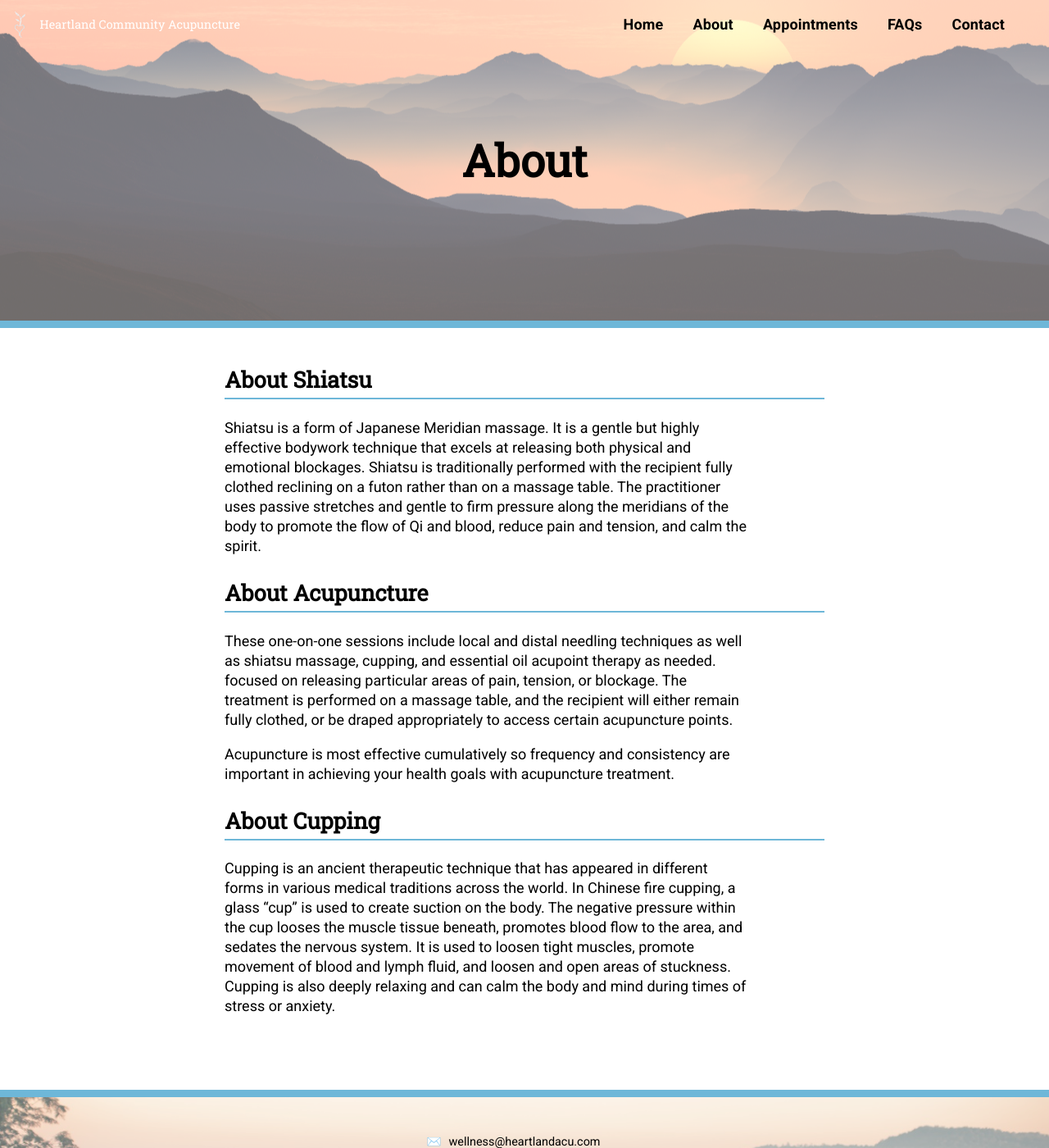
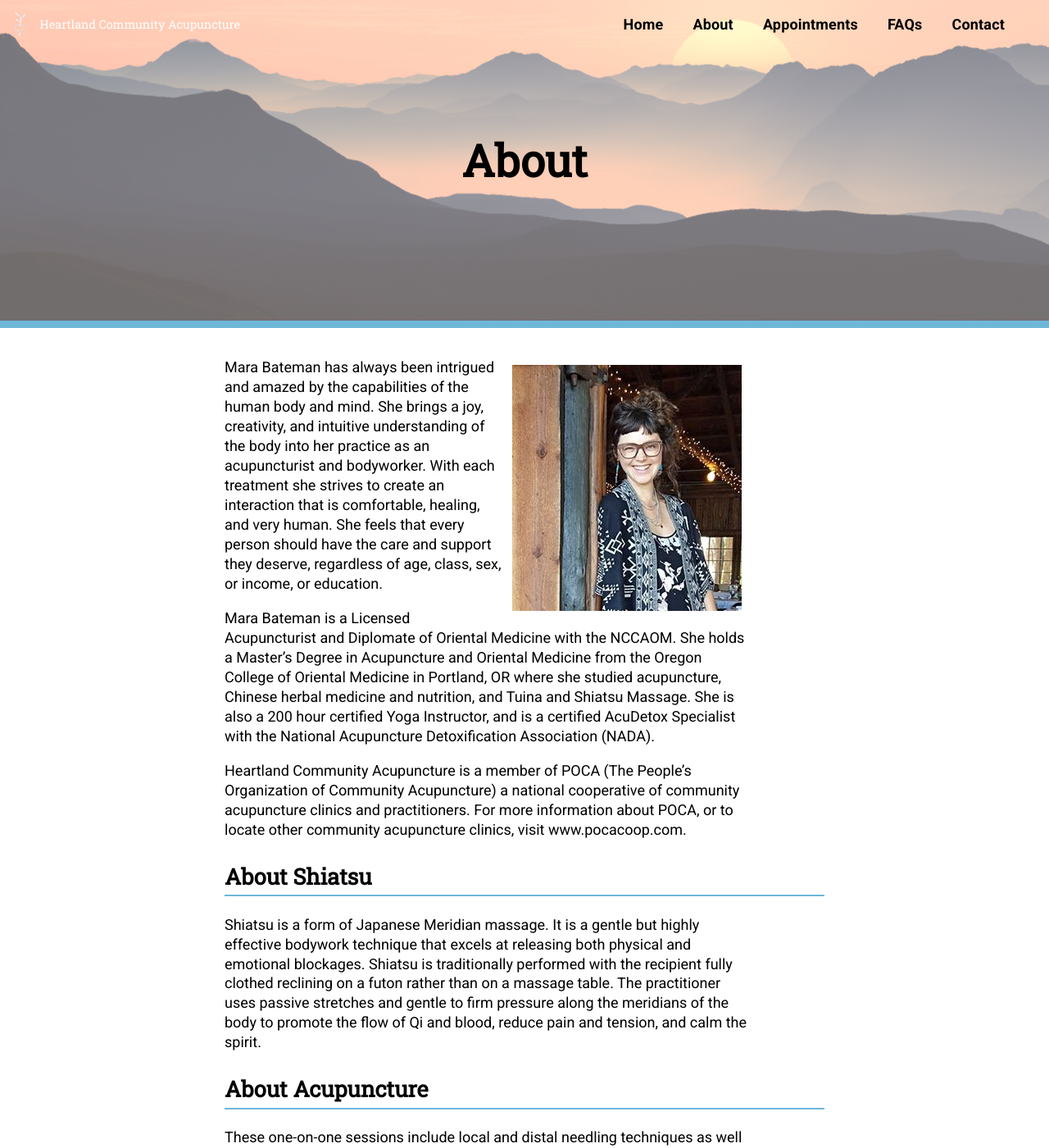
Before and after one commit to alwaysblank/heartlandacu, a Jekyll site: the page built from about.md, in a window 1280 px wide and 1400 px high. Shown: the whole window at 82% size. Built offline with Jekyll 4.4.1, drawn with Linux system fonts in a browser that asks for light colours; a script that is not in the unit is left out.

Commit message:
Update Pages “about”

```diff
--- a/about.md
+++ b/about.md
@@ -3,6 +3,16 @@ layout: page
 title: About
 masthead: /assets/images/uploads/sunset.png
 ---
+![](/assets/images/uploads/mara.jpg)
+
+Mara Bateman has always been intrigued and amazed by the capabilities of the human body and mind. She brings a joy, creativity, and intuitive understanding of the body into her practice as an acupuncturist and bodyworker. With each treatment she strives to create an interaction that is comfortable, healing, and very human. She feels that every person should have the care and support they deserve, regardless of age, class, sex, or income, or education.
+
+Mara Bateman is a Licensed Acupuncturist and Diplomate of Oriental Medicine with the NCCAOM. She holds a Master’s Degree in Acupuncture and Oriental Medicine from the Oregon College of Oriental Medicine in Portland, OR where she studied acupuncture, Chinese herbal medicine and nutrition, and Tuina and Shiatsu Massage. She is also a 200 hour certified Yoga Instructor, and is a certified AcuDetox Specialist with the National Acupuncture Detoxification Association (NADA).
+
+Heartland Community Acupuncture is a member of POCA (The People's Organization of Community Acupuncture) a national cooperative of community acupuncture clinics and practitioners. For more information about POCA, or to locate other community acupuncture clinics, visit www.pocacoop.com.
+
+
+
 ## About Shiatsu
 
 Shiatsu is a form of Japanese Meridian massage. It is a gentle but highly effective bodywork technique that excels at releasing both physical and emotional blockages.  Shiatsu is traditionally performed with the recipient fully clothed reclining on a futon rather than on a massage table.  The practitioner uses passive stretches and gentle to firm pressure along the meridians of the body to promote the flow of Qi and blood, reduce pain and tension, and calm the spirit.
```
